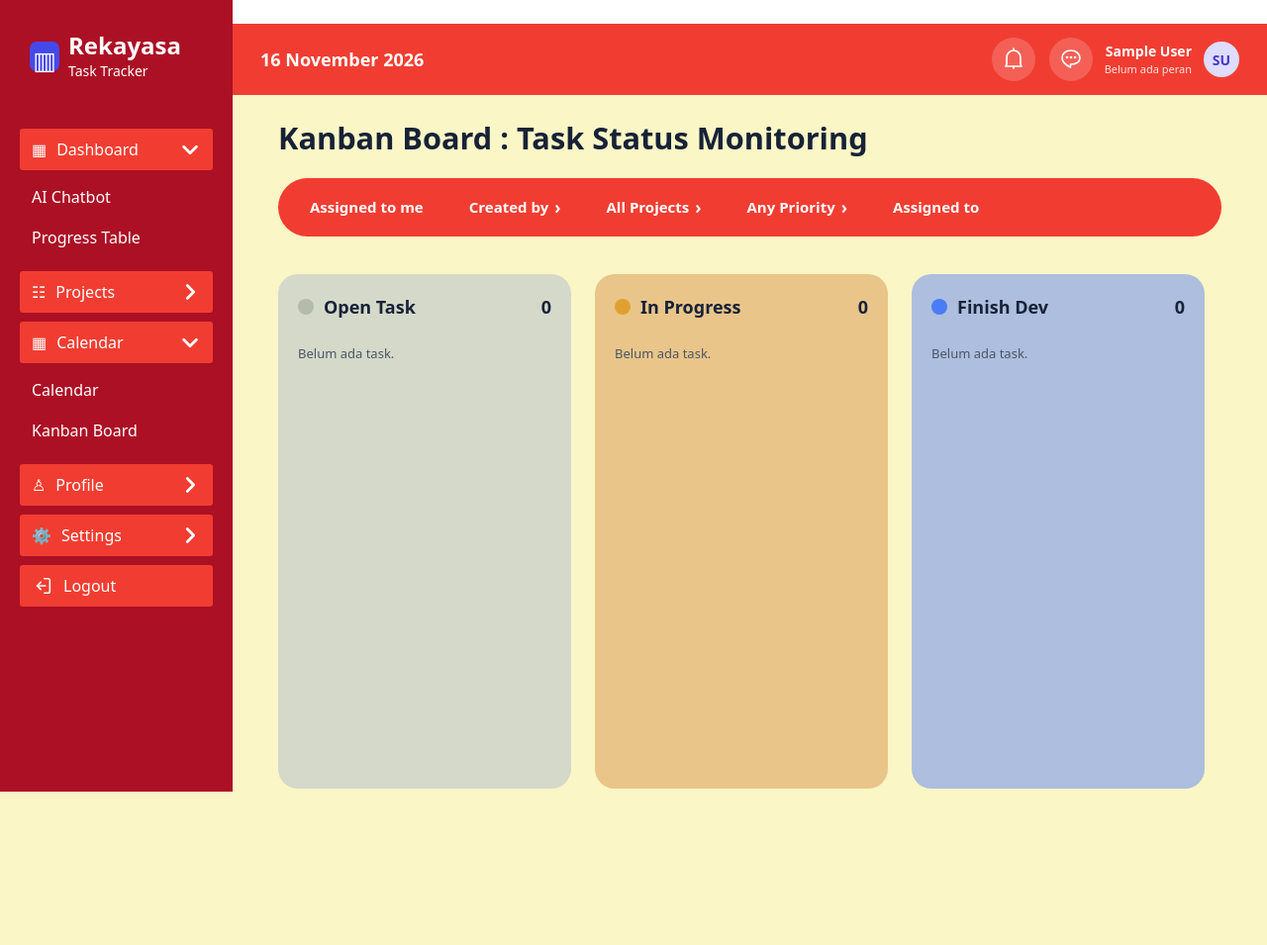
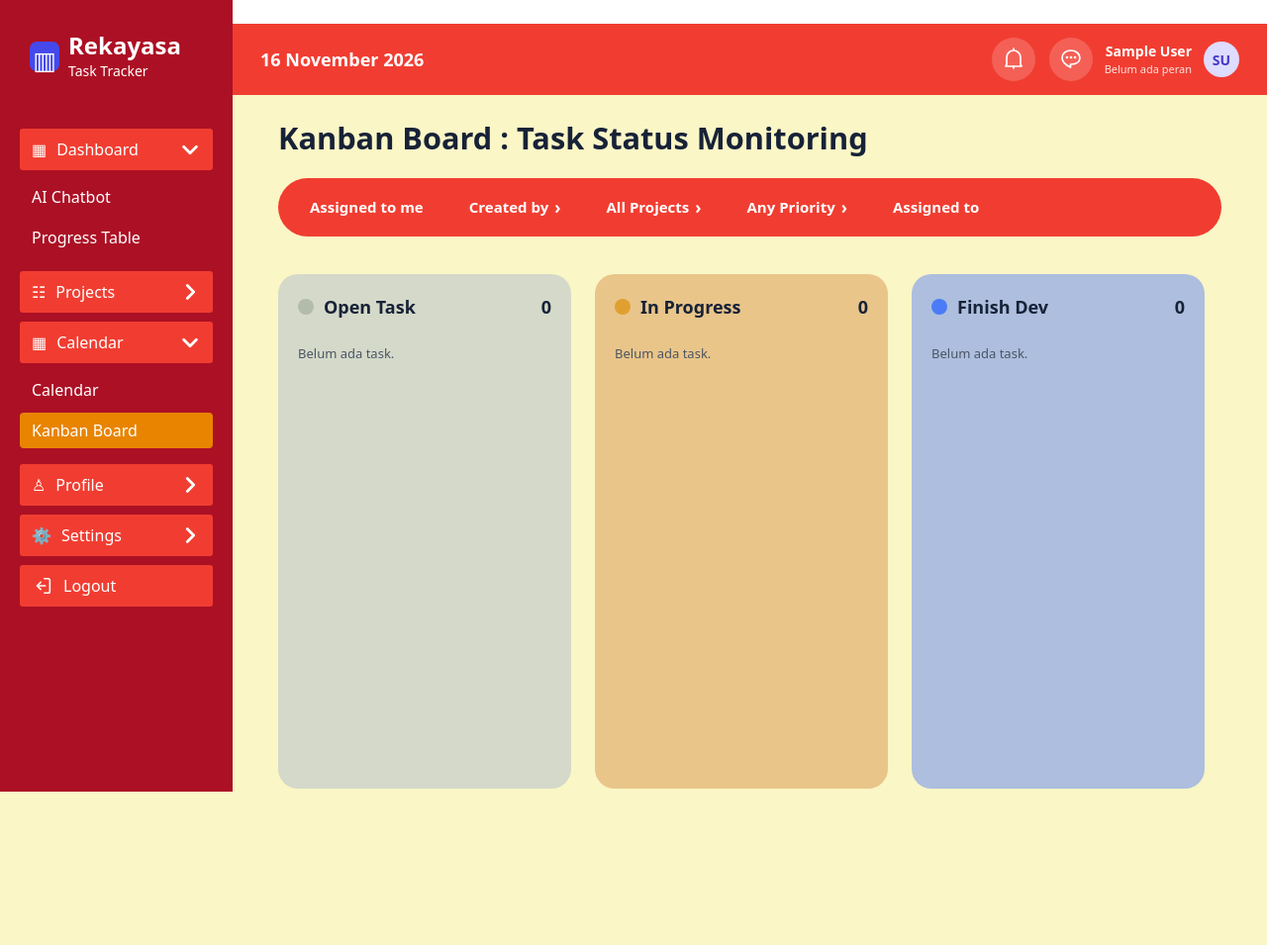
Before and after one commit to fauzanzub2805/mini-task-tracker, a Laravel app: page /kanban in a window 1280 px wide. Shown: the whole page at 99% size. Run offline with Laravel 12, Linux system fonts and the light colour scheme; the visitor is signed in with stand-in values (Sample User, id 1); data comes from the database, SQL or seed files in the repository; data that the repository does not hold is empty; style sheets or scripts are compiled from the project's sources; parts of the project's set-up code (start-up, migrations or seed data) failed here and were passed over.

Commit message:
fix(sidebar): highlight the active Calendar or Kanban Board submenu

```diff
--- a/resources/css/dashboard.css
+++ b/resources/css/dashboard.css
@@ -11,7 +11,7 @@ html:has(.dashboard-shell) { scroll-behavior: smooth; scroll-padding-top: 100px;
 .dashboard-subnav { display: grid; gap: 5px; margin: 5px 0 16px; }
 .dashboard-subnav a { padding: 6px 12px; border-radius: 4px; }
 .dashboard-subnav a:hover { background: #ffffff18; }
-#dashboard-sections [aria-current], #project-sections [aria-current], #profile-sections [aria-current] { background: #e88400; color: #fff; }
+#dashboard-sections [aria-current], #project-sections [aria-current], #profile-sections [aria-current], #calendar-sections [aria-current] { background: #e88400; color: #fff; }
 .dashboard-nav-note { font-size: 12px; opacity: .8; margin: 20px 10px; }
 .dashboard-shell button:disabled { cursor: not-allowed; }
 .dashboard-shell button:not(:disabled) { cursor: pointer; }
```
